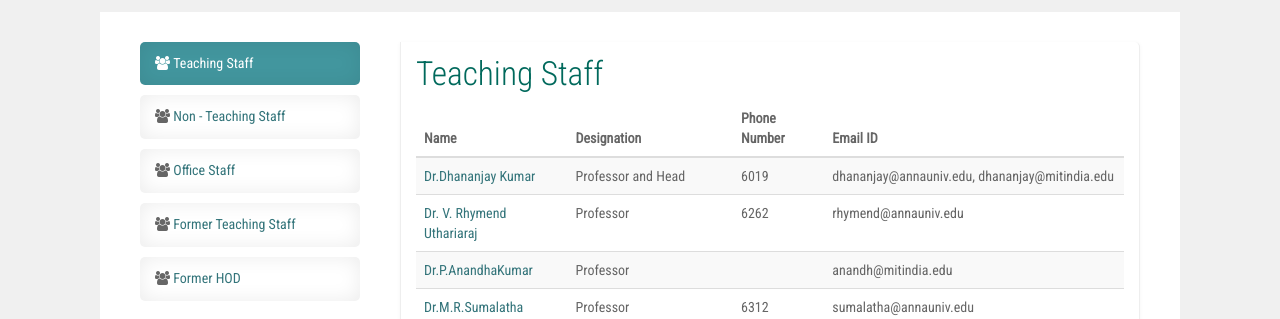
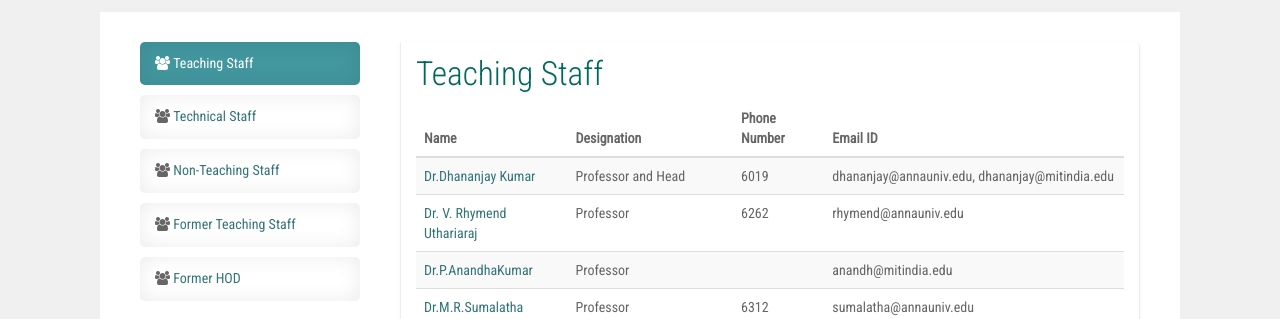
Before and after one commit to alphaX86/web-it-mit, a PHP site: page /faculty in a window 1280 px wide. Shown: the part 220-539 px from the top of the page. Run offline with PHP 8.4, Linux system fonts and the light colour scheme; data comes from the database, SQL or seed files in the repository; data that the repository does not hold is empty; some libraries are stand-ins or nearby versions.

Commit message:
Update staff category
Signed-off-by: Aadhitya A <aadhitya864@gmail.com>

```diff
--- a/it.mitindia.edu/faculty/index.php
+++ b/it.mitindia.edu/faculty/index.php
@@ -118,11 +118,11 @@ include '../includes/tracking.php';
                                         </li>
                                         <li>
                                             <a href="#sample-3b" data-toggle="tab">
-                                                <i class="fa fa-users"></i>&nbsp;Non - Teaching Staff</a>
+                                                <i class="fa fa-users"></i>&nbsp;Technical Staff</a>
                                         </li>
 <li>
                                             <a href="#sample-3c" data-toggle="tab">
-                                                <i class="fa fa-users"></i>&nbsp;Office Staff</a>
+                                                <i class="fa fa-users"></i>&nbsp;Non-Teaching Staff</a>
                                         </li>
 <li>
                                             <a href="#sample-3d" data-toggle="tab">
@@ -181,7 +181,7 @@ include '../includes/tracking.php';
 </div>
                                         <div class="tab-pane fade in" id="sample-3b">
 
-                                            <h2 style="color:#00695c; font-size:25pt;">Non-Teaching Staff</h2>
+                                            <h2 style="color:#00695c; font-size:25pt;">Technical Staff</h2>
                                             <div class="scrollable table-responsive">
                             <table class="table table-striped">
                                 <thead>
@@ -259,7 +259,7 @@ Worked in  ICRTIT2016</td>
 </div>
 <div class="tab-pane fade in" id="sample-3c">
 
-                                            <h2 style="color:#00695c; font-size:25pt;">Office Staff</h2>
+                                            <h2 style="color:#00695c; font-size:25pt;">Non-Teaching Staff</h2>
                                             <div class="scrollable table-responsive">
                             <table class="table table-striped">
                                 <thead>
```
